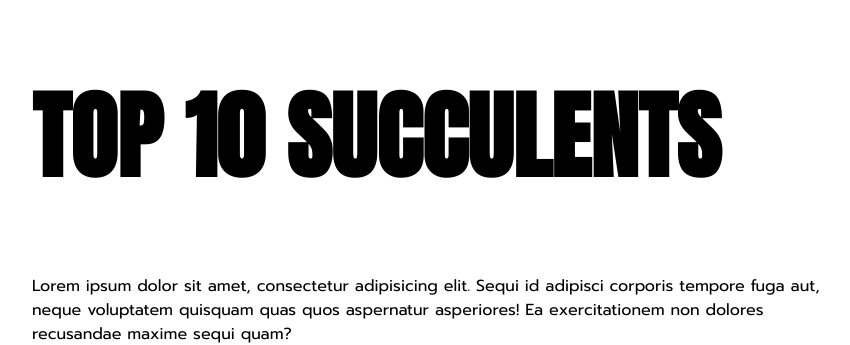
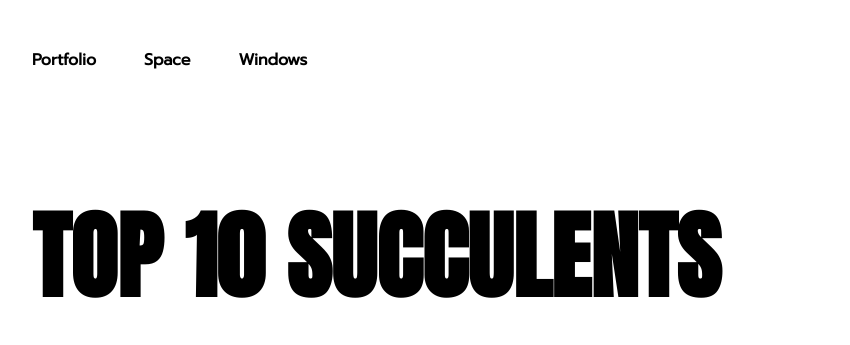
Before and after one commit to Maxframe/kickweb, a plain HTML site: page 02.03/Übung/index.html in a window 1280 px wide. Shown: the top 345 px of the page, without its empty margins (208-1058 px from the left). Drawn offline with Linux system fonts and the light colour scheme.

Commit message:
ex1, 2, 3

```diff
--- /dev/null
+++ b/02.03/Übung/css/ex1.css
@@ -0,0 +1,44 @@
+@import url('https://fonts.googleapis.com/css2?family=Prompt&display=swap');
+
+body {
+    font-family: 'Prompt', sans-serif;
+    margin: 0;
+    padding: 0;
+    background: rgb(2,0,36);
+    background: linear-gradient(90deg, rgba(0,0,0,1) 0%, rgba(255,255,255,1) 80%);
+    color: white;
+}
+
+
+
+li {
+    float: left;
+}
+
+ul {
+    list-style-type: none;
+    padding: 0;
+    margin: auto;
+    max-width: 800px;
+    overflow: hidden;
+}
+
+
+li a, li a:active, li a:focus {
+    display: block;
+    color: white;
+    text-align: center;
+    padding: 2rem;
+    text-decoration: none;
+    font-weight: 700;
+    opacity: 0;
+}
+
+li a:hover {
+opacity: 0.3;
+}
+
+.fnt {
+    padding-left: 1rem;
+    margin: 0;
+}
--- /dev/null
+++ b/02.03/Übung/css/ex2.css
@@ -0,0 +1,58 @@
+@import url('https://fonts.googleapis.com/css2?family=Ropa+Sans&display=swap');
+
+
+body {
+    font-family: 'Ropa Sans', sans-serif;
+    margin: 0;
+    padding: 0;
+    color: white;
+    background: rgb(15, 2, 2);
+}
+
+
+
+li {
+    float: left;
+}
+
+ul {
+    list-style-type: none;
+    padding: 0;
+    position: absolute;
+    left: 50px;
+    z-index: 1;
+    overflow: hidden;
+}
+
+
+li a, li a:active, li a:focus {
+    display: block;
+    color: white;
+    text-align: center;
+    padding: 2rem;
+    text-decoration: none;
+    font-weight: 700;
+    opacity: 0;
+}
+
+li a:hover {
+opacity: 0.3;
+}
+
+.header {
+    position: relative;
+    height: 100vh;
+    width: 100vw;
+}
+
+.fnt {
+    font-size: 1.3rem;
+    position: absolute;
+    top: 50%;
+    left: 50%;
+    transform: translate(-50%, -50%);
+}
+
+.acc {
+    color:rgb(105, 15, 15);
+}
--- /dev/null
+++ b/02.03/Übung/css/ex3.css
@@ -0,0 +1,60 @@
+
+
+body {
+    margin: 0;
+    padding: 0;
+    background-image: url(../img/blumenkohl.png);
+    background-size: 9rem;
+}
+
+
+
+li {
+    float: left;
+}
+
+ul {
+    list-style-type: none;
+    padding: 0;
+    position: absolute;
+    left: 50px;
+    z-index: 1;
+    overflow: hidden;
+}
+
+
+li a, li a:active, li a:focus {
+    display: block;
+    color: black;
+    text-align: center;
+    padding: 2rem;
+    text-decoration: none;
+    font-weight: 700;
+    opacity: 0;
+}
+
+li a:hover {
+opacity: 0.3;
+}
+
+.header {
+    position: relative;
+    height: 100vh;
+    width: 100vw;
+}
+
+.fnt1 {
+    font-size: 3rem;
+    position: absolute;
+    top: 10%;
+    left: 10%;
+}
+
+.fnt2 {
+    font-size: 3rem;
+    position: absolute;
+    top: 70%;
+    left: 70%;
+    width: auto;
+    transform: translate(-100%, -100%);
+}
--- a/02.03/Übung/css/style.css
+++ b/02.03/Übung/css/style.css
@@ -7,7 +7,38 @@ body {
     padding: 0;
 }
 
+ul {
+    list-style-type: none;
+    padding: 0;
+    margin: auto;
+    max-width: 800px;
+    overflow: hidden;
+}
 
+li {
+    float: left;
+}
+
+li a, li a:active, li a:focus {
+    display: block;
+    color: #000;
+
+    text-align: center;
+    padding: 3rem;
+    text-decoration: none;
+    font-weight: 700;
+}
+
+
+
+li a:first-child {
+    padding-left: 0;
+}
+
+
+li a:hover {
+    color: rgb(199, 169, 123);
+}
 .container {
     margin: auto;
     max-width: 800px;
@@ -27,7 +58,11 @@ footer {
     color: #fff;
     margin-top: 3rem;
     height: 8rem;
-    display: flex;
-    justify-content: center;
-    align-items: center;
+    text-align: center;
+    padding-top: 1.3rem;
 }
+
+footer a, footer a:focus, footer a:active {
+    color: #000;
+    padding: 0 0.5rem;
+}
--- a/02.03/Übung/index.html
+++ b/02.03/Übung/index.html
@@ -8,6 +8,13 @@
     <link rel="stylesheet" href="css/style.css">
 </head>
 <body>
+    <nav>
+        <ul>
+            <li><a href="https://www.maxwerner.ch/">Portfolio</a></li>
+            <li><a href="https://www.howmanypeopleareinspacerightnow.com/">Space</a></li>
+            <li><a href="https://www.window-swap.com/">Windows</a></li>
+        </ul>
+    </nav>
     <div class="container">
         <h1 class="titletext">Top 10 succulents</h1>
 
@@ -22,10 +29,13 @@
         class="largeimage"
         src="https://external-preview.redd.it/ObuZfqPlYh-ynfAzdzx3oCre8Ow6CLdq7qzuxR4HpoI.jpg?auto=webp&s=980e666da9416a6614831f1e7d3655114fed4dae" alt="Bild einer Pflanze">
 
-
+        <p>[ ... ]</p>
     </div>
     <footer>
-        <p>Copyright | 2021</p>
+        <p>Copyright | 2021<br></p>
+            <a href="ex1.html">ex1</a>
+            <a href="ex2.html">ex2</a>
+            <a href="ex3.html">ex3</a>
     </footer>
 
 </body>
```
Also changed, not shown: 02.03/Übung/ex1.html (added, +40 -0 lines), 02.03/Übung/ex2.html (added, +25 -0 lines), 02.03/Übung/ex3.html (added, +26 -0 lines), 02.03/Übung/img/blumenkohl.png (added).
